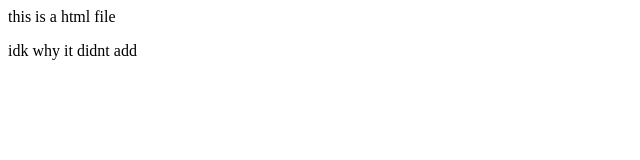
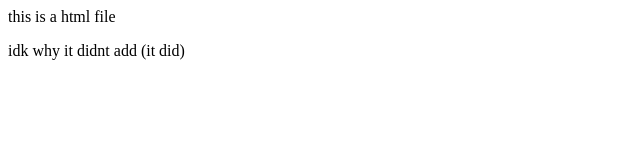
Before and after one commit to dewanshi-goel/localrepo, a plain HTML site: page index.html in a window 1280 px wide. Shown: the full height of the page, 0-640 px from the left. Drawn offline with Linux system fonts and the light colour scheme.

Commit message:
change main

```diff
--- a/index.html
+++ b/index.html
@@ -1,2 +1,2 @@
 <p>this is a html file</p>
-<p>idk why it didnt add</p>
+<p>idk why it didnt add (it did)</p>
```
